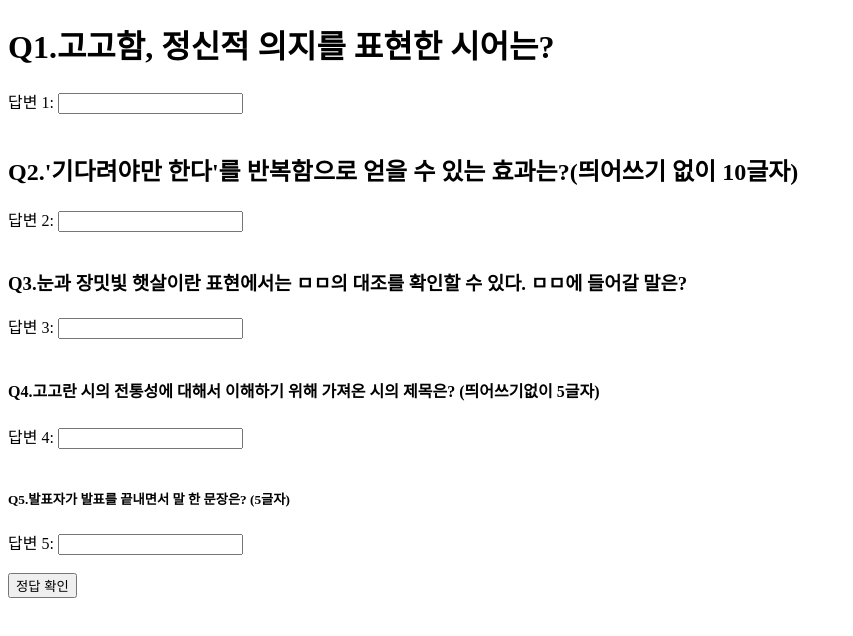
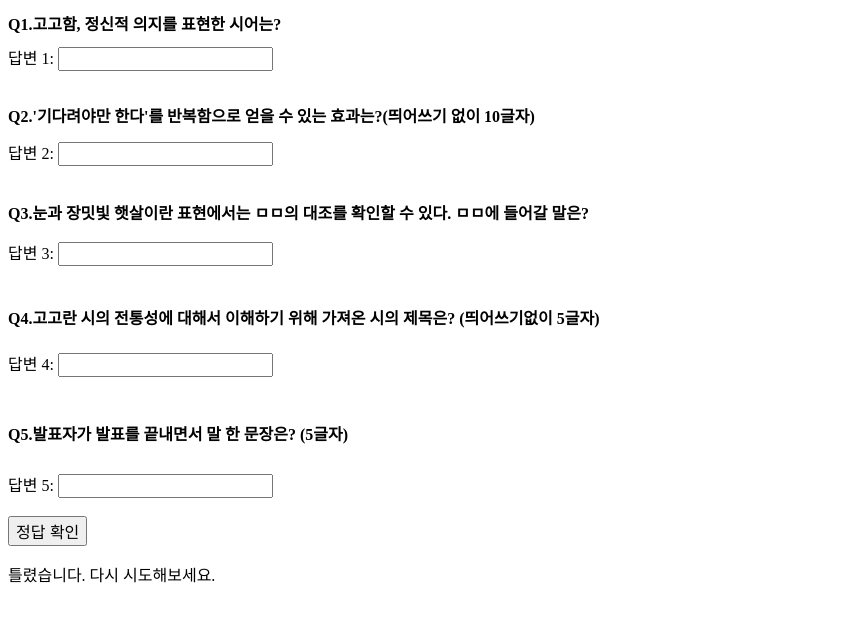
Before and after one commit to jaechu1225/school333, a plain HTML site: page index.html in a window 1280 px wide. Both pictures are taken after a click on the button "정답 확인". Shown: the whole page, without its empty margins (0-853 px from the left). Drawn offline with Linux system fonts and the light colour scheme.

Commit message:
Update index.html

```diff
--- a/index.html
+++ b/index.html
@@ -4,24 +4,32 @@
     <meta charset="UTF-8">
     <meta name="viewport" content="width=device-width, initial-scale=1.0">
     <title></title>
+    <style>
+        body {
+            font-size: 16px;
+        }
+        h1, h2, h3, h4, h5, h6, p, label, input, button {
+            font-size: inherit;
+        }
+    </style>
     <script>
         function checkAnswers() {
             var answer1 = document.getElementById('answer1').value.trim().toLowerCase();
             var answer2 = document.getElementById('answer2').value.trim().toLowerCase();
             var answer3 = document.getElementById('answer3').value.trim().toLowerCase();
-	    var answer4 = document.getElementById('answer4').value.trim().toLowerCase();
-	    var answer5 = document.getElementById('answer5').value.trim().toLowerCase();
+            var answer4 = document.getElementById('answer4').value.trim().toLowerCase();
+            var answer5 = document.getElementById('answer5').value.trim().toLowerCase();
 
             // 정답과 비교
             var correctAnswer1 = "높이";
             var correctAnswer2 = "화자가추구하는것강조";
             var correctAnswer3 = "색채";
-	    var correctAnswer4 = "청량산에서1";
-            var correctAnswer4 = "감사합니다";
+            var correctAnswer4 = "청량산에서1";
+            var correctAnswer5 = "감사합니다";
             var resultElement = document.getElementById('result');
 
-            if (answer1 === correctAnswer1 && answer2 === correctAnswer2 && answer3 === correctAnswer3) {
-                resultElement.textContent = "정답입니다!";
+            if (answer1 === correctAnswer1 && answer2 === correctAnswer2 && answer3 === correctAnswer3 && answer4 === correctAnswer4 && answer5 === correctAnswer5) {
+                resultElement.textContent = "정답입니다! 수업시간이 끝난 후 이 화면 그대로 저에게 가져오시면 작은 간식을 드리겠습니다! 들어주셔서 감사합니다!(선착순)";
             } else {
                 resultElement.textContent = "틀렸습니다. 다시 시도해보세요.";
             }
@@ -29,6 +37,7 @@
     </script>
 </head>
 <body>
+
     <h1>Q1.고고함, 정신적 의지를 표현한 시어는?</h1>
     <label for="answer1">답변 1:</label>
     <input type="text" id="answer1"><br><br>
@@ -39,11 +48,11 @@
     <label for="answer3">답변 3:</label>
     <input type="text" id="answer3"><br><br>
     <h4>Q4.고고란 시의 전통성에 대해서 이해하기 위해 가져온 시의 제목은? (띄어쓰기없이 5글자)</h4>
-    <label for="answer3">답변 4:</label>
-    <input type="text" id="answer3"><br><br>
-    <h5>Q5.발표자가 발표를 끝내면서 말 한 문장은? (5글자)</h4>
-    <label for="answer3">답변 5:</label>
-    <input type="text" id="answer3"><br><br>
+    <label for="answer4">답변 4:</label>
+    <input type="text" id="answer4"><br><br>
+    <h5>Q5.발표자가 발표를 끝내면서 말 한 문장은? (5글자)</h5>
+    <label for="answer5">답변 5:</label>
+    <input type="text" id="answer5"><br><br>
 
     <button onclick="checkAnswers()">정답 확인</button>
 
```
